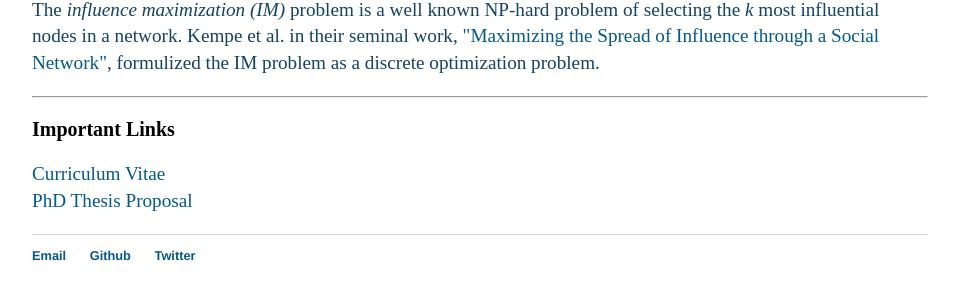
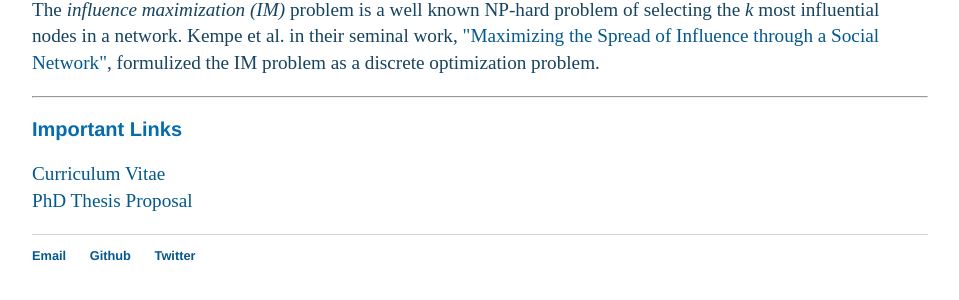
Before and after one commit to debashmitap/debashmitap.github.io, a Jekyll site: the page built from about/index.html, in a window 1280 px wide. Shown: the part 330-630 px from the top of the page, without its empty margins (160-1119 px from the left). Built offline with Jekyll 4.4.1, drawn with Linux system fonts in a browser that asks for light colours.

Commit message:
Update main.css

```diff
--- a/css/main.css
+++ b/css/main.css
@@ -25,10 +25,14 @@ h1 {
     color: #046BAD;
 }
 h2 {
-    font-size: 3em;
+    font-size: 2em;
     font-family:'Helvetica', 'Arial', 'Sans-Serif';
     color: #046BAD;
     padding-top: 10px;
+}
+h3 {
+    font-family:'Helvetica', 'Arial', 'Sans-Serif';
+    color: #046BAD;
 }
 p {
     font-size: 1.2em;
```
